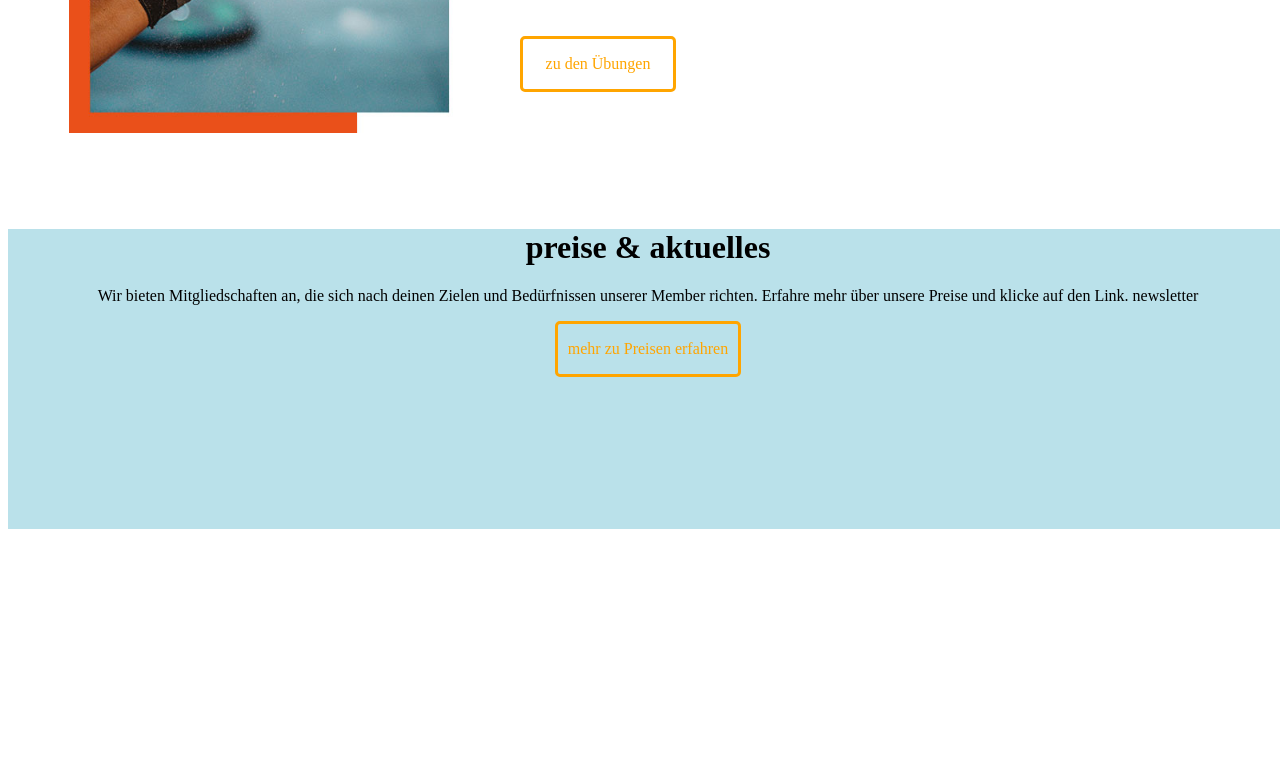
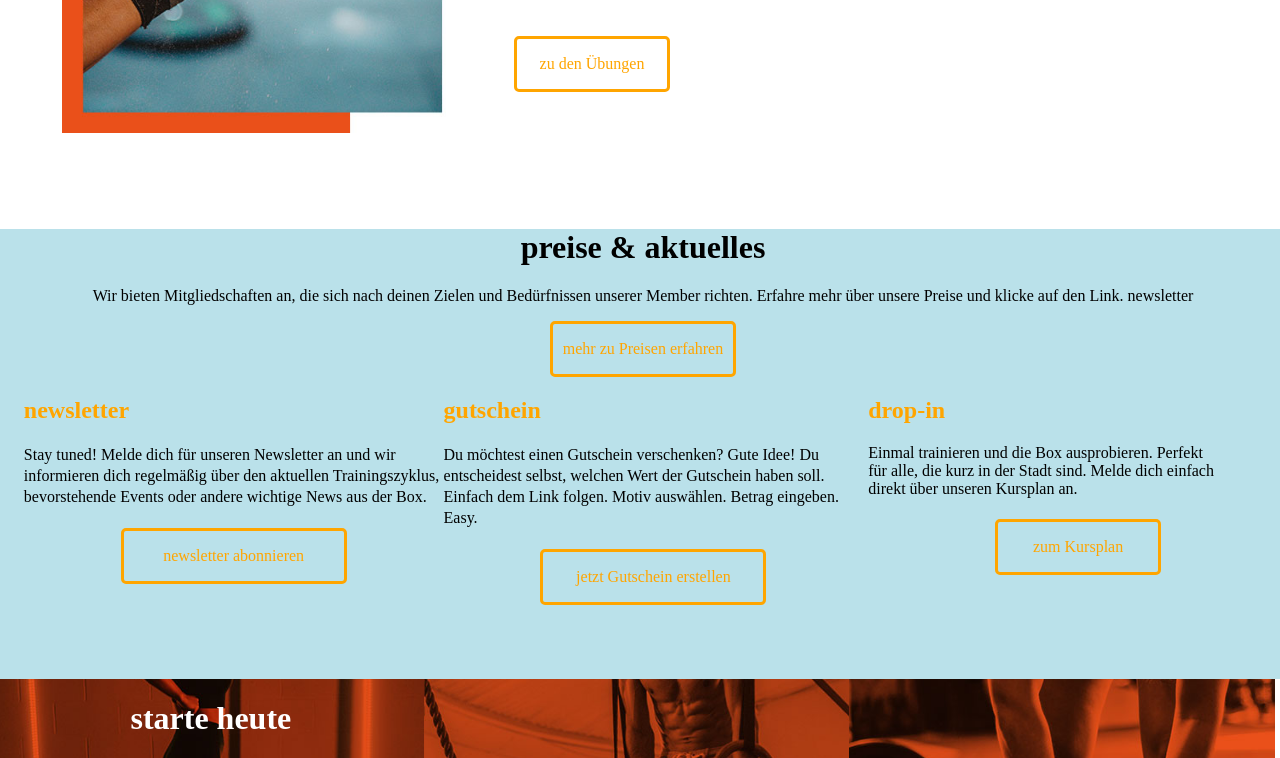
Before and after one commit to tothgergogithub/TG_zundstoff, a plain HTML site: page index.html in a window 1280 px wide. Shown: the part 2042-2800 px from the top of the page. Before the commit the page ends 2579 px from the top, so only its background shows below. Drawn offline with Linux system fonts and the light colour scheme.

Commit message:
fokerpnyo-majdnemkesz

```diff
--- a/index.html
+++ b/index.html
@@ -100,7 +100,36 @@ Hier ist zündstoff.  </p>
     </p>
     <div id="preise_felso_tabla"><div id="preise_tabla_szoveg"><p>mehr zu Preisen erfahren</p></div></div>
 </div>
-    <div id="preise_also"></div>
+    <div id="preise_also">
+        <div id="preise_bal"><h2 id="preise_bal_cim">newsletter</h2>
+
+            <p id="preise_bal_szoveg">Stay tuned! Melde dich für unseren Newsletter an und wir informieren dich regelmäßig über den aktuellen Trainingszyklus, bevorstehende Events oder andere wichtige News aus der Box.</p>
+            <div id="preise_bal_tabla"><div id="preise_bal_tabla_szoveg"> <p>newsletter abonnieren</p></div></div>
+
+        </div>
+        <div id="preise_kozep">
+            <h2>gutschein</h2>
+
+<p id="preise_kozep_szoveg">Du möchtest einen Gutschein verschenken? Gute Idee!
+Du entscheidest selbst, welchen Wert der Gutschein haben soll.
+Einfach dem Link folgen. Motiv auswählen. Betrag eingeben. Easy.</p>
+<div id="preise_kozep_tabla"><div id="preise_kozep_tabla_szoveg"><p>jetzt Gutschein erstellen</p></div></div>
+        </div>
+    <div id="preise_jobb">
+        <h2>drop-in</h2>
+
+<p id="preise_jobb_szoveg">Einmal trainieren und die Box ausprobieren. Perfekt für alle, die kurz in der Stadt sind. Melde dich einfach direkt über unseren Kursplan an.</p>
+<div id="preise_jobb_tabla"><div id="preise_jobb_tabla_szoveg"><p>zum Kursplan</p></div></div>
+</div>
+    </div>
+</div>
+<div id="harom_kep_keret">
+<div id="harom_kep_keret_bal">
+<div id="harom_kep_bal_szoveg"><h1 id="starte_heute">starte heute</h1></div>
+
+</div>
+<div id="harom_kep_kozep"><div id="harom_kep_kozep_kep"></div></div>
+<div id="harom_kep_jobb"><div id="harom_kep_jobb_kep"></div></div>
 </div>
 
 
--- a/zundstoff.css
+++ b/zundstoff.css
@@ -1,10 +1,16 @@
 :root{
     --orange-color:orange;
+}
+html{
+    margin-left: -10px;
 }
 body{
     background-color: white;
     width: 100%;
     overflow-x: hidden;
+}
+h2{
+    color: var(--orange-color);
 }
 #fejlec{
     width: 100%;
@@ -207,7 +213,7 @@ li{
 
 }
 #preise_keret{
-    height: 300px;
+    height: 450px;
     background-color: rgb(186,225,234);
 }
 #preise_felso_cim{
@@ -228,3 +234,116 @@ li{
     text-align: center;
     color: orange;
 }
+#preise_also{
+    display: flex;
+}
+#preise_bal{
+    width: 33%;
+    padding-left: 2%;
+}
+#preise_bal_cim{
+    color: var(--orange-color);
+}
+#preise_bal_szoveg{
+    line-height: 21px;
+
+}
+#preise_bal_tabla{
+    border: solid;
+    border-color: orange;
+    border-radius: 5px;
+    width: 220px;
+    margin: auto;
+    margin-top: 5%;
+}
+#preise_bal_tabla_szoveg{
+    color: orange;
+    text-align: center;
+}
+#preise_kozep{
+    width: 33%;
+
+}
+#preise_kozep_szoveg{
+    line-height: 21px;
+}
+#preise_kozep_tabla{
+    border: solid;
+    border-color: orange;
+    border-radius: 5px;
+    width: 220px;
+    margin: auto;
+    margin-top: 5%;
+}
+#preise_kozep_tabla_szoveg{
+    color: orange;
+    text-align: center;
+}
+#preise_jobb{
+    width: 33%;
+    margin-left: 5px;
+
+}
+#preise_jobb_szoveg{
+    width: 85%;
+}
+#preise_jobb_tabla{
+    border: solid;
+    border-color: orange;
+    border-radius: 5px;
+    width: 160px;
+    margin: auto;
+    margin-top: 5%;
+}
+#preise_jobb_tabla_szoveg{
+
+    color: orange;
+    text-align: center;
+}
+#harom_kep_keret{
+    display: flex;
+    height: 400px;
+
+
+}
+#harom_kep_keret_bal{
+    width: 33%;
+    background-image: url(képek/start.jpg);
+    height: 100%;
+
+    background-position: center;
+    background-size: cover;
+}
+
+
+#harom_kep_bal_szoveg{
+    text-align: center;
+
+}
+#starte_heute{
+    color: white;
+}
+#harom_kep_bal_cim{
+    color: white;
+    text-align: center;
+    margin-top: 10%;
+}
+#harom_kep_kozep{
+    width: 33%;
+}
+
+#harom_kep_kozep_kep{
+    background-image: url(képek/szemelyi.jpg);
+    height: 100%;
+    background-position: center;
+    background-size: cover;
+}
+#harom_kep_jobb{
+    width: 33%;
+}
+#harom_kep_jobb_kep{
+    background-image: url(képek/tartos.jpg);
+    height: 100%;
+    background-position: center;
+    background-size: cover;
+}
```
